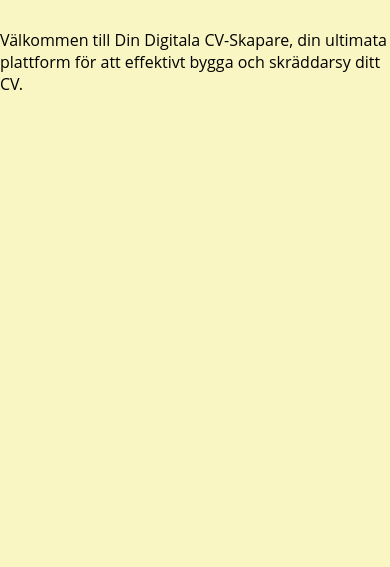
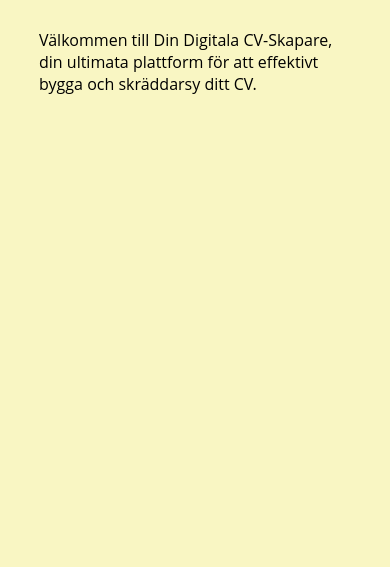
Before and after one commit to Phte1100/Backend-baserad-webbutveckling---moment-2, a website: page index.html in a window 390 px wide. Shown: the part 277-844 px from the top of the page. Drawn offline with Linux system fonts and the light colour scheme; no server answers.

Commit message:
responsiv design

```diff
--- a/index.html
+++ b/index.html
@@ -21,7 +21,7 @@
         </nav>
     </header>
     <div id="formStyle">
-        <p>Välkommen till Din Digitala CV-Skapare, din ultimata plattform för att effektivt bygga och skräddarsy ditt CV. </p>
+        <div id="cvDetails"><p>Välkommen till Din Digitala CV-Skapare, din ultimata plattform för att effektivt bygga och skräddarsy ditt CV. </p></div>
         <div id="cvData">
             <h2 id="cvTitle">Fyll på ditt cv..</h2>
         </div>
--- a/style.css
+++ b/style.css
@@ -183,7 +183,7 @@ input:active {
 #createbutton, #clearbutton {
     padding: 0.25em 0.75em;
   }
-#courseDetails {
+#cvDetails {
     max-width: 80%;
     min-width: 295px;
 }
```
